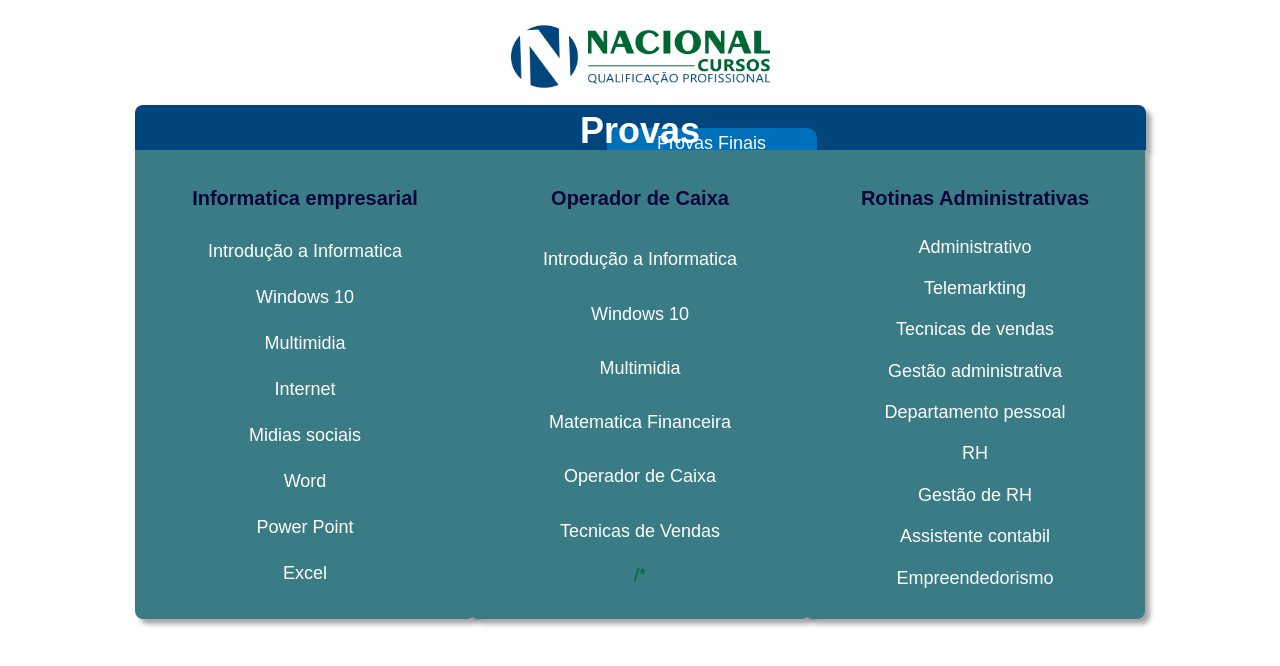
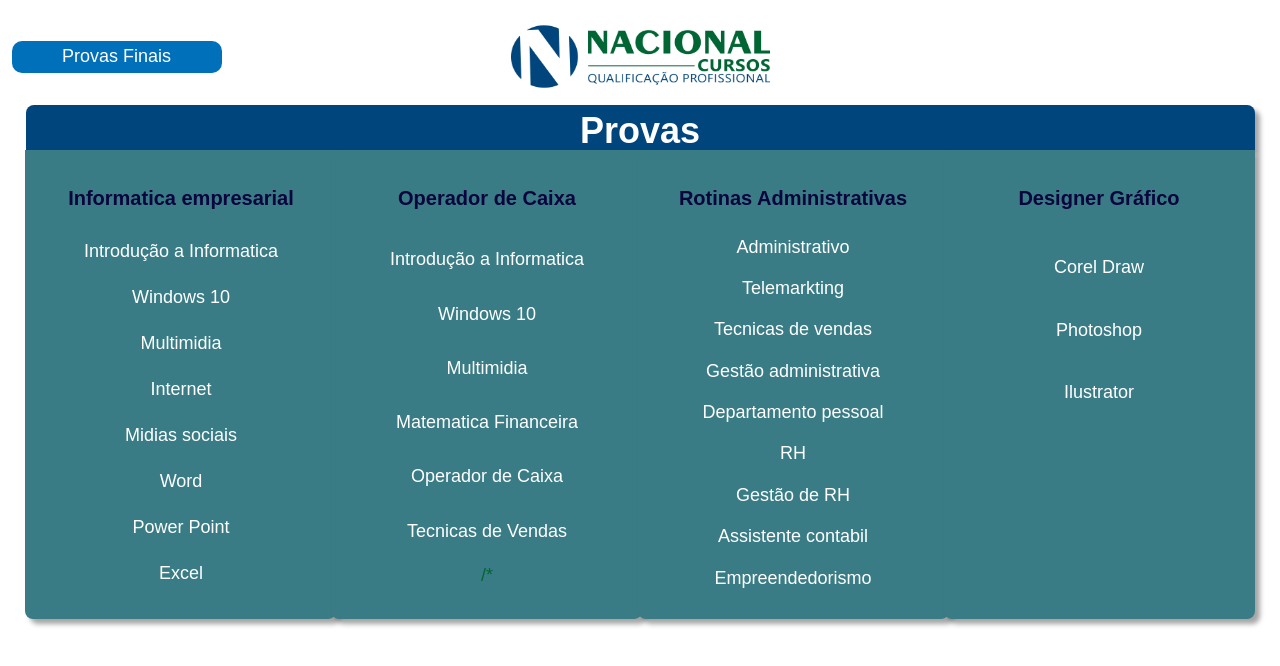
Before and after one commit to matheussgithub/provasnacionalcursos, a plain HTML site: page index.html in a window 1280 px wide. Drawn offline with Linux system fonts and the light colour scheme.

Commit message:
atualização designer grafico

```diff
--- a/index.html
+++ b/index.html
@@ -10,8 +10,10 @@
 
 
 <div id="img2"><img src="imagem/Logo_NacionalCursos_2019 - versao Corel X7.jpg" width="277px" height="97px" alt="image.jpg">
-    <div >
+    <div id="img1">
 
+
+    </a>
     <a href="Pagina 2.html"><p id="p3">Provas Finais</p></a>
     </div>
 
@@ -40,7 +42,7 @@
     <p><a href="https://forms.gle/K2KgiaJ3LvRKvWBt9"  rel="mat"> Matematica Financeira</a></p>
     <p><a href="https://forms.gle/8tNPGNfVTh8zNNVt5"  rel="opera"> Operador de Caixa</a></p>
     <p><a href="https://forms.gle/841gWDPAnRmAuiA37"  rel="tec"> Tecnicas de Vendas </a></p>/*
-</div>
+    </div>
     <div id=aa>
     <h2>Rotinas Administrativas </h2>
     <p><a href="https://forms.gle/NmVM4jmLXXzBgj2TA" rel="administrativo"> Administrativo</a></p>
@@ -52,7 +54,15 @@
     <p><a href="https://forms.gle/WGmmMwXpDSPq1fCz9"  rel="Gestão de RH"> Gestão de RH </a></p>
     <p><a href="https://forms.gle/7GwgKvcjpjDjYGqQ7"  rel="Assistente contabil"> Assistente contabil </a></p>
     <p><a href="https://forms.gle/uAzPzD9UQLpfmF8L7"  rel="empre"> Empreendedorismo </a></p>
-</div>
+    </div>
+    <div id=aa>
+        <h2>Designer Gráfico </h2>
+        <p><a href="https://forms.gle/VX8zQ9yxmqQhdkEP8" rel="Corel Draw"> Corel Draw</a></p>
+        <p><a href="https://forms.gle/dyRXQrgMHq6tVNt86"  rel="Photoshop"> Photoshop</a></p>
+        <p><a href="https://forms.gle/3LVrEMfgcKHySjoG7"  rel="Ilustrator"> Ilustrator</a></p>
+        <p></p><p></p><p></p><p></p>
+
+        </div>
 </div>
 
 <div id="a">
--- a/stilos/style.css
+++ b/stilos/style.css
@@ -9,7 +9,7 @@ h1{
 
     text-align: center;
     padding: 5px;
-    width:  1001px;
+    width:  1219px;
     height: 35px;
     margin:auto;
     border-radius: 8px 8px 0px 0px;
@@ -64,7 +64,7 @@ body{
     font-size: 18px ;
     padding: 20px;
     margin: 0px -5px;
-    width: 300px;
+    width: 271px;
     height: 429px;
     display: inline-grid;
     border-radius:0px 0px 8px 8px;
@@ -126,7 +126,7 @@ h2{
     margin-right: -267px;
 }
 #img1>a>p:hover{
-    color: rgb(0, 255, 0);
+    color: rgb(2, 55, 80);
     transition-delay: 0.1s;
 }
 #P2{
@@ -136,7 +136,7 @@ h2{
     margin-right: -278px;
 }
 #P2:hover{
-    color: rgb(9, 255, 70);
+    color: rgb(43, 255, 0);
     transition-delay: 0.1s;
 }
 #p3{
```
